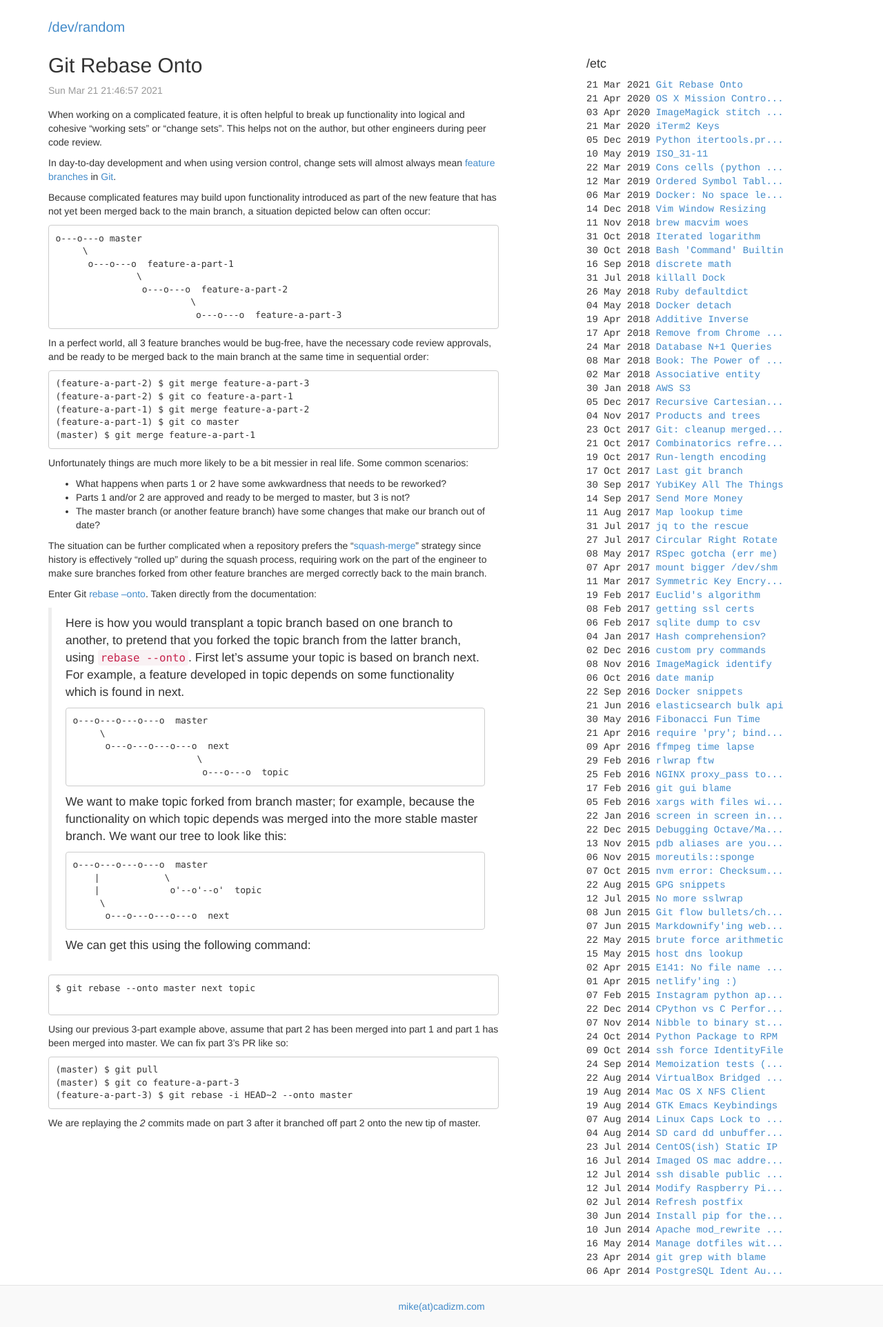
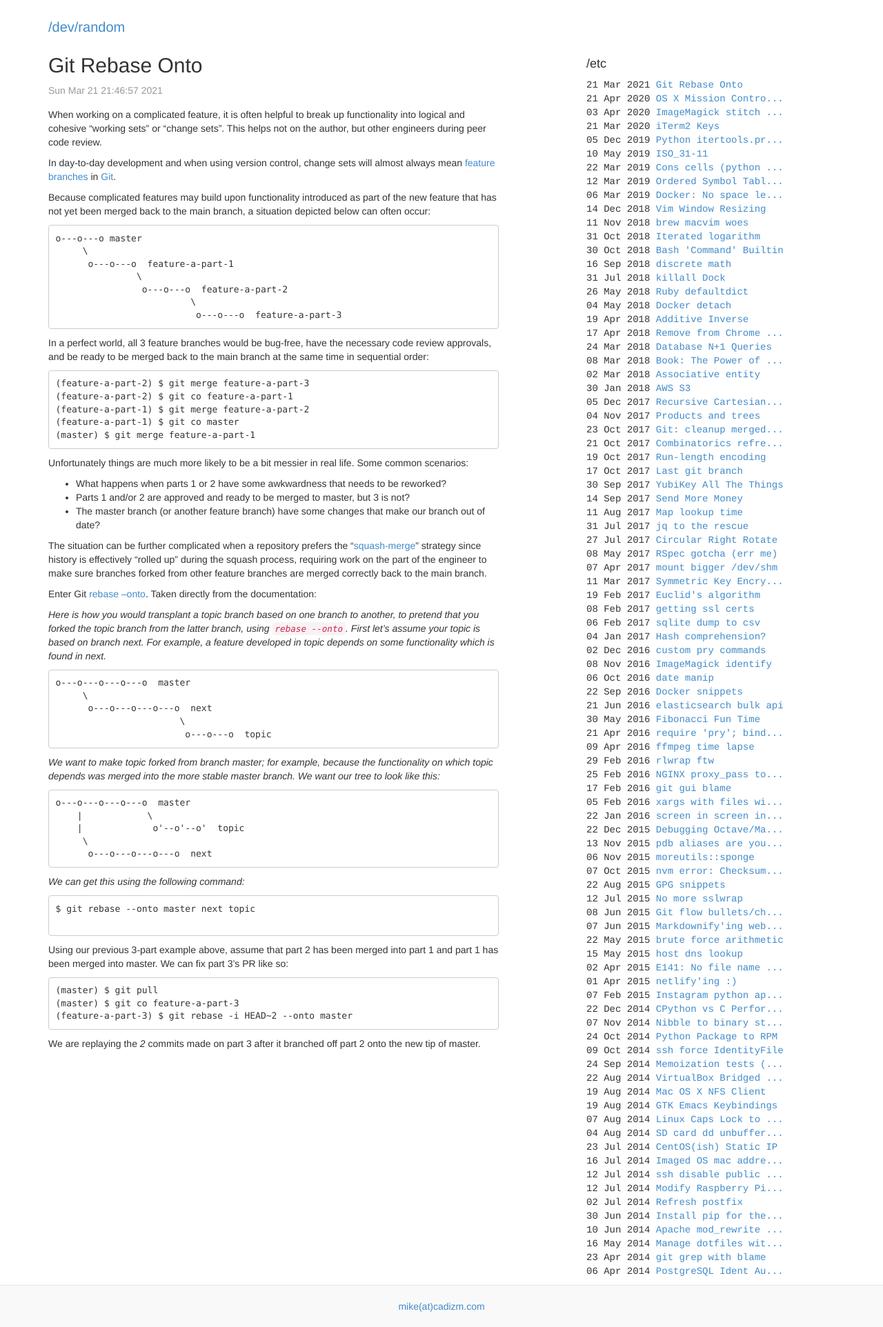
Before and after one commit to cadizm/blog.mcadiz.com, a Jekyll site: the page built from _posts/2021-03-21-git-rebase-onto.md, in a window 1280 px wide. Shown: the whole page at 69% size. Built offline with Jekyll 4.4.1, drawn with Linux system fonts in a browser that asks for light colours; nearby versions of some CDN libraries; library files that are not in the unit come from our copies; Markdown is read by kramdown in place of the engine named in the settings.

Commit message:
Updates to run locally as well as don't use blockquote

````diff
--- a/_config.yml
+++ b/_config.yml
@@ -1,3 +1,3 @@
 name: /dev/random
-markdown: redcarpet
+markdown: kramdown
 highlighter: pygments
--- a/_posts/2021-03-21-git-rebase-onto.md
+++ b/_posts/2021-03-21-git-rebase-onto.md
@@ -53,8 +53,9 @@ back to the main branch.
 Enter Git [rebase --onto](https://git-scm.com/docs/git-rebase). Taken directly from the
 documentation:
 
-> Here is how you would transplant a topic branch based on one branch to another, to pretend that you forked the topic branch from the latter branch, using `rebase --onto`.
-> First let’s assume your topic is based on branch next. For example, a feature developed in topic depends on some functionality which is found in next.
+_Here is how you would transplant a topic branch based on one branch to another, to pretend that you forked the topic branch from the latter branch, using `rebase --onto`.
+First let’s assume your topic is based on branch next. For example, a feature developed in topic depends on some functionality which is found in next._
+
 ```
 o---o---o---o---o  master
      \
@@ -62,7 +63,9 @@ o---o---o---o---o  master
                        \
                         o---o---o  topic
 ```
-> We want to make topic forked from branch master; for example, because the functionality on which topic depends was merged into the more stable master branch. We want our tree to look like this:
+
+_We want to make topic forked from branch master; for example, because the functionality on which topic depends was merged into the more stable master branch. We want our tree to look like this:_
+
 ```
 o---o---o---o---o  master
     |            \
@@ -70,7 +73,8 @@ o---o---o---o---o  master
      \
       o---o---o---o---o  next
 ```
-> We can get this using the following command:
+
+_We can get this using the following command:_
 
 ```
 $ git rebase --onto master next topic
````
Also changed, not shown: Gemfile.lock, 1 other file.
